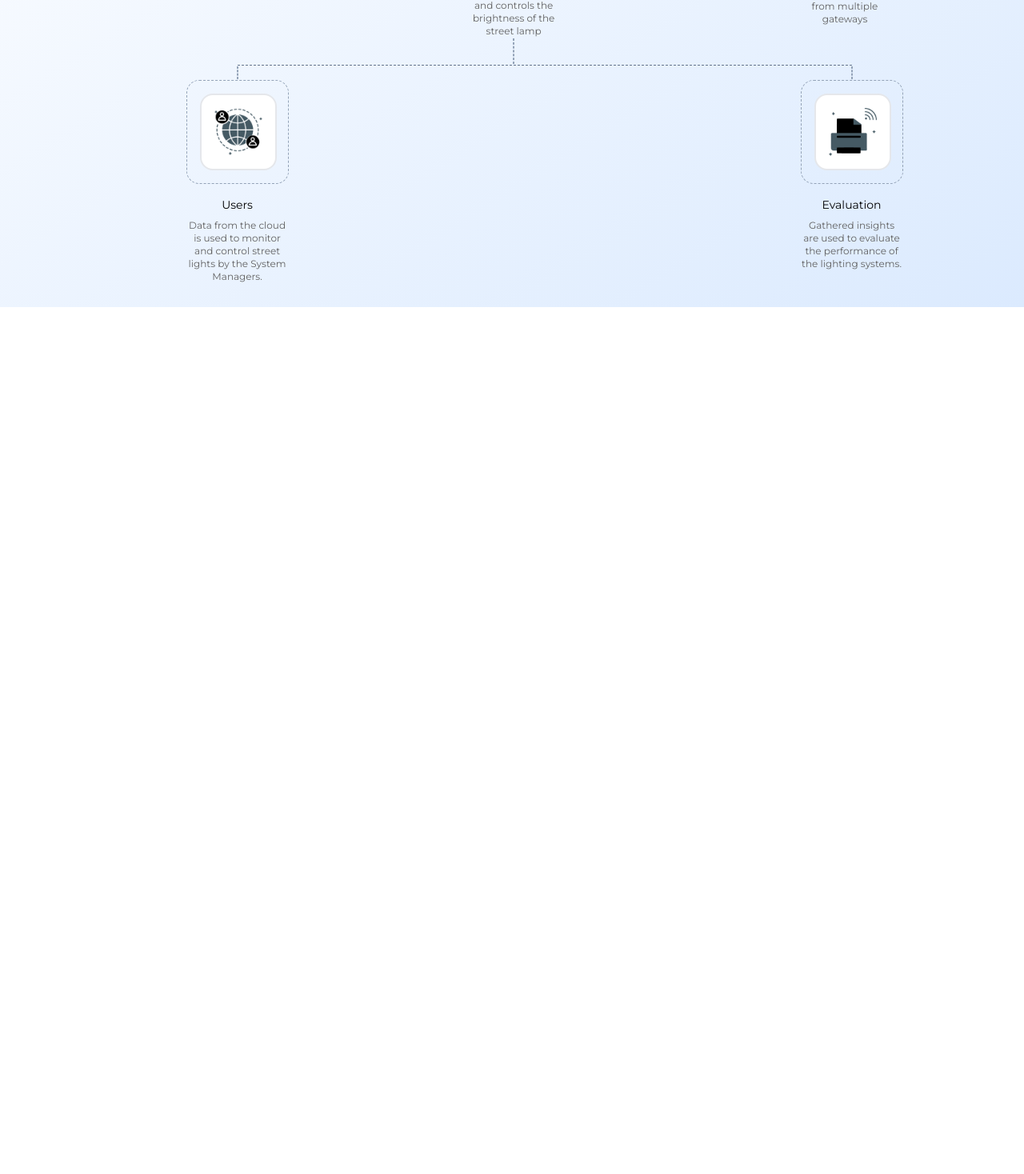
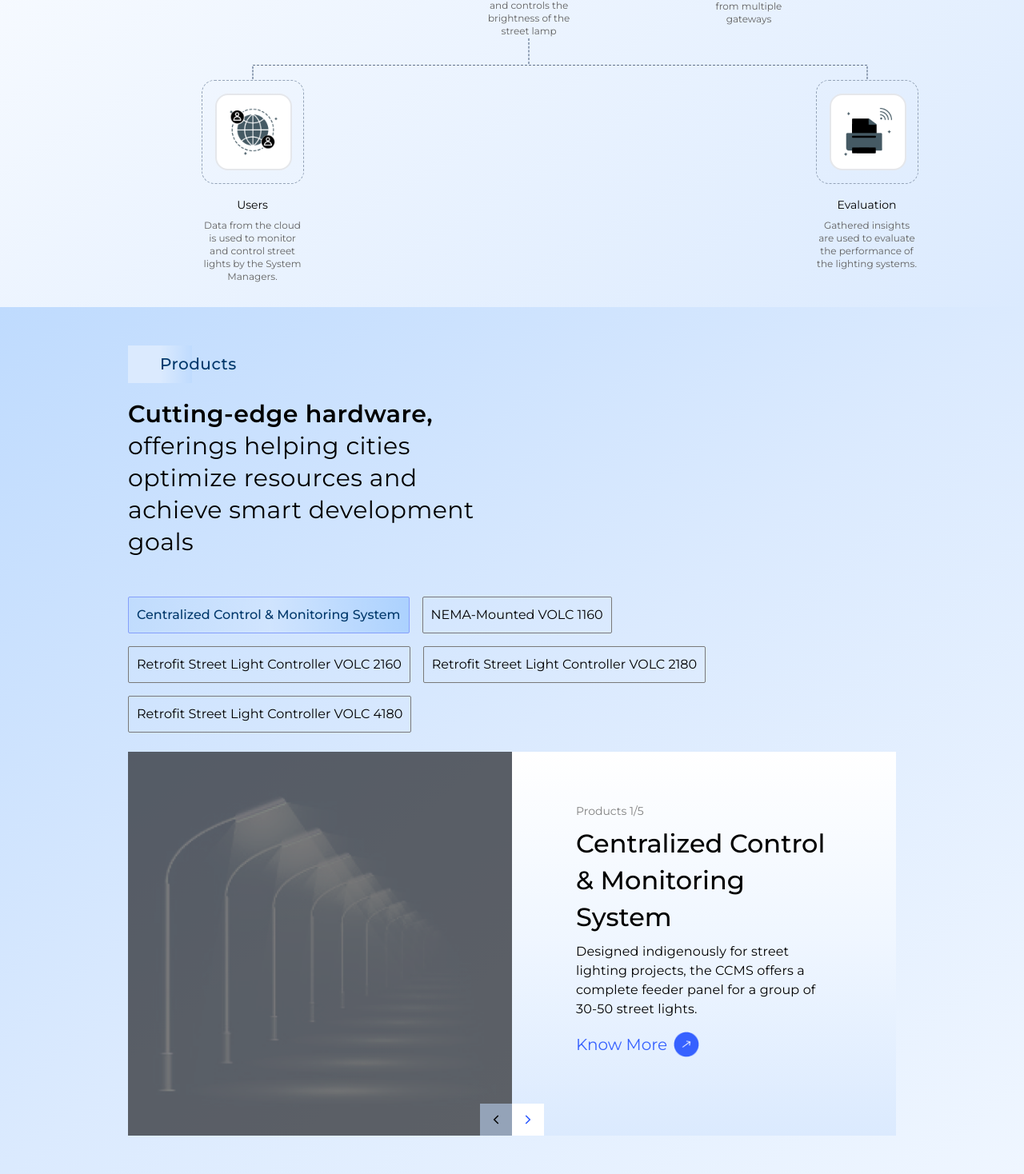
Before and after one commit to shobhit-28/blacks_of_assessment, a React (Vite) app: page / in a window 1280 px wide. Shown: the part 1216-2684 px from the top of the page at 80% size. Before the commit the page ends 1600 px from the top, so only its background shows below. Built offline with nearby package versions, Linux system fonts and the light colour scheme.

Commit message:
completed products section

```diff
--- a/package.json
+++ b/package.json
@@ -10,6 +10,7 @@
     "preview": "vite preview"
   },
   "dependencies": {
+    "classnames": "^2.3.2",
     "react": "^18.2.0",
     "react-dom": "^18.2.0"
   },
--- a/src/components/ecoSystem/ecoSystem.tsx
+++ b/src/components/ecoSystem/ecoSystem.tsx
@@ -2,9 +2,9 @@ import React from 'react'
 
 export const EcoSystem = () => {
     return (
-        <div className='h-screen w-full bg-gradient-to-br from-white to-blue-100 flex justify-center items-start pt-4'>
+        <div className='min-h-screen w-full bg-gradient-to-br from-white to-blue-100 flex justify-center items-start pt-4'>
 
-            <div className="w-3/4 ">
+            <div className="w-3/4">
 
                 <div className="">
 
@@ -18,9 +18,7 @@ export const EcoSystem = () => {
 
                 </div>
 
-                <div className="mt-6 ">
-
-                    <div className="flex">
+                <div className="mt-6 mx-auto flex w-3/4">
 
                     <div className="w-[13.125rem]">
                         <div className="flex gap-4 mb-4">
@@ -118,12 +116,6 @@ export const EcoSystem = () => {
                 </div>
 
 
-                    <div className="">
-
-                    </div>
-
-                </div>
-
             </div>
 
         </div>
--- /dev/null
+++ b/src/components/productsSection/productsSection.css
@@ -0,0 +1,11 @@
+.from-custom-color-1 {
+    background: linear-gradient(270deg, rgba(203, 227, 255, 0.06), rgba(203, 227, 255, 0.06) 0%, rgba(111, 178, 255, 0.40) 0%);
+  }
+
+  .via-custom-color-2 {
+    background: linear-gradient(270deg, rgba(203, 227, 255, 0.06) 0%, rgba(111, 178, 255, 0.40) 0%, rgba(203, 227, 255, 0.06) 49.87%);
+  }
+
+  .to-custom-color-3 {
+    background: linear-gradient(270deg, rgba(203, 227, 255, 0.06) 0%, rgba(111, 178, 255, 0.40) 0%, rgba(203, 227, 255, 0.06) 49.87%, rgba(174, 210, 251, 0.40) 100%);
+  }
--- /dev/null
+++ b/src/components/productsSection/productsSection.tsx
@@ -0,0 +1,88 @@
+import './productsSection.css'
+import React from 'react'
+import classNames from "classnames"
+
+import { IoChevronForwardSharp } from 'react-icons/io5'
+
+export const ProductsSection = () => {
+
+    type obj = {
+        id?: number;
+        name?: string;
+        isSelected?: boolean
+    };
+
+    const productsArr: obj[] = [
+        { id: 1, name: 'Centralized Control & Monitoring System', isSelected: true },
+        { id: 2, name: 'NEMA-Mounted VOLC 1160', isSelected: false },
+        { id: 3, name: 'Retrofit Street Light Controller VOLC 2160', isSelected: false },
+        { id: 4, name: 'Retrofit Street Light Controller VOLC 2180', isSelected: false },
+        { id: 5, name: 'Retrofit Street Light Controller VOLC 4180', isSelected: false },
+    ];
+
+    const [products, setProducts] = React.useState(productsArr);
+
+    const modifyProducts = (productId: number | undefined) => {
+        setProducts(products.map((product) => product.id === productId ? { ...product, isSelected: !product.isSelected } : product))
+    }
+
+
+    return (
+        <div className='min-h-screen w-full bg-gradient-to-br from-blue-200 via-blue-100 to-blue-50 flex justify-center items-start py-12'>
+
+            <div className="w-3/4">
+
+                <div className="">
+
+                    <div className="bg-gradient-to-l from-blue-200 via-blue-100 to-blue-100 py-[0.20625rem] pl-10 w-20 mb-[1.1875rem]">
+                        <p className="text-[#00386B] text-xl leading-10 tracking-wide font-medium">Products</p>
+                    </div>
+
+                    <p className="text-3xl leading-[2.5rem] tracking-[0.03rem] w-2/4">
+                        <span className="font-semibold">Cutting-edge hardware,</span> offerings helping cities optimize resources and achieve smart development goals
+                    </p>
+
+                </div>
+
+                <div className="flex flex-wrap gap-4 mt-12 mb-6">
+                    {products?.map(({ id, name, isSelected }) => (
+                        <button key={id} onClick={() => modifyProducts(id)}
+                            className={classNames('p-[.625rem] border rounded-sm', {
+                                'border-[#859ffb] from-custom-color-1 via-custom-color-2 to-custom-color-3 font-medium text-[#00386B]': isSelected,
+                                'border-[#797979]': !isSelected,
+                            })}
+                        >
+                            {name}
+                        </button>
+                    ))}
+                </div>
+
+                <div className="flex">
+                    <div className="w-1/2 scale-x-[-1] relative">
+                        <img src="src\images\smart_lights.png" alt="" />
+                        <div className="absolute bottom-0 p-3 left-0 bg-slate-400 "><IoChevronForwardSharp /></div>
+                    </div>
+                    <div className="flex justify-center pt-16 w-1/2 flex-wrap bg-gradient-to-b from-white via-blue-50 to-blue-100 relative">
+                        <div className="w-2/3">
+                            <p className="text-[#818181] text-sm">Products 1/5</p>
+                            <p className="text-[2rem] leading-[2.875rem] font-medium my-2">Centralized Control & Monitoring System</p>
+                            <p className="leading-6 tracking-[.01rem]">
+                                Designed indigenously for street lighting projects, the CCMS offers a complete feeder panel for a group of 30-50 street lights.
+                            </p>
+                            <div className="mt-4 flex items-center gap-2">
+                                <p className="text-[#3661FF] text-xl leading-6">Know More</p>
+                                <div className="w-8">
+                                    <img src="src\images\icon_png.png" alt="" />
+                                </div>
+                            </div>
+                        </div>
+                        <div className="absolute bottom-0 p-3 left-0 bg-white text-[#2655FF]"><IoChevronForwardSharp /></div>
+                    </div>
+                </div>
+
+            </div>
+
+
+        </div>
+    )
+}
--- a/src/pages/homePage/homePage.tsx
+++ b/src/pages/homePage/homePage.tsx
@@ -3,6 +3,7 @@ import React from 'react'
 import { NavBar } from '../../components/navBar/navBar'
 import { HeroSection } from '../../components/heroSection/heroSection'
 import { EcoSystem } from '../../components/ecoSystem/ecoSystem'
+import { ProductsSection } from '../../components/productsSection/productsSection'
 
 export const HomePage = () => {
     return (
@@ -10,6 +11,7 @@ export const HomePage = () => {
             <NavBar />
             <HeroSection />
             <EcoSystem />
+            <ProductsSection />
         </div>
     )
 }
```
Also changed, not shown: 1 other file (tests, documents, lock files or other folders). Lines whose indentation alone changed are shown as unchanged.
